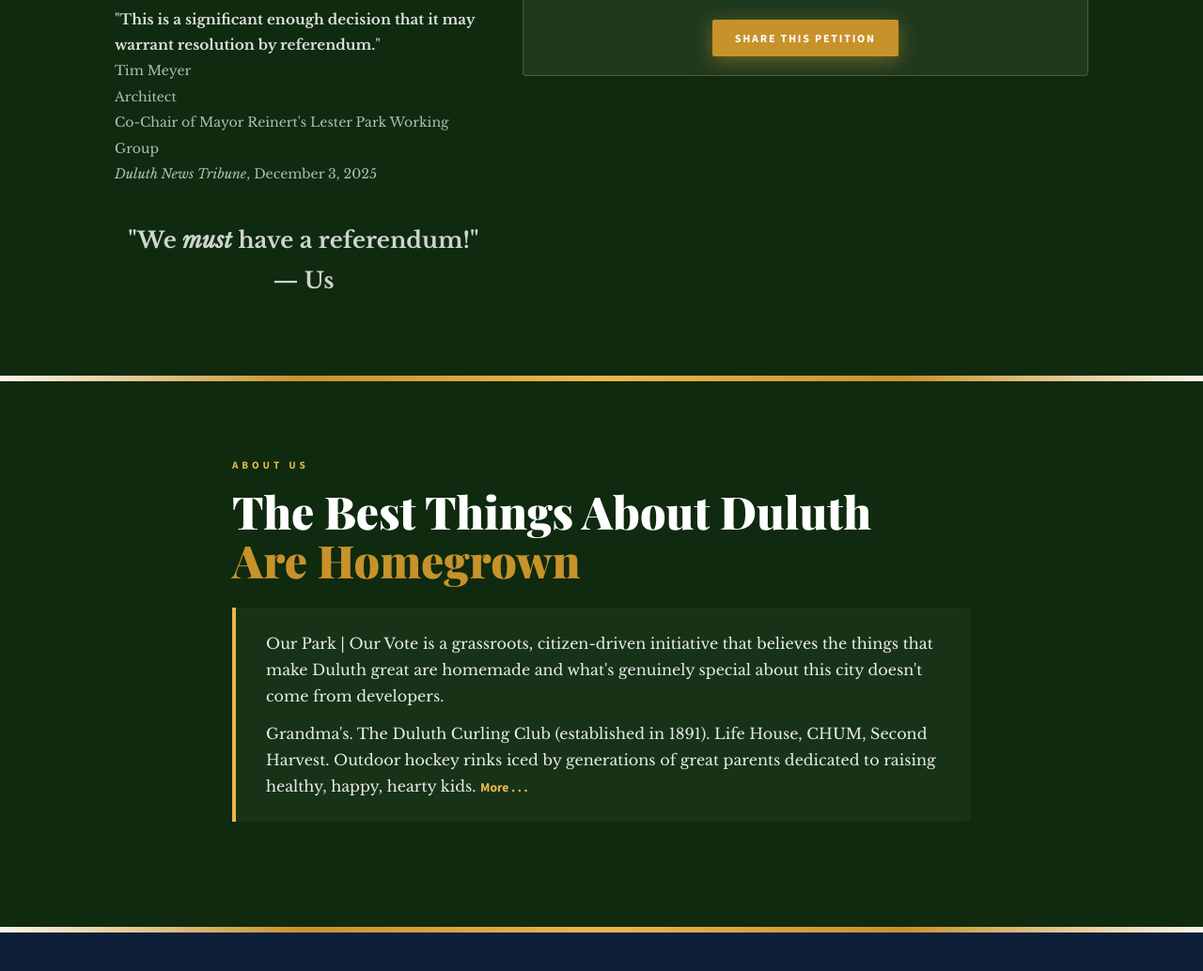
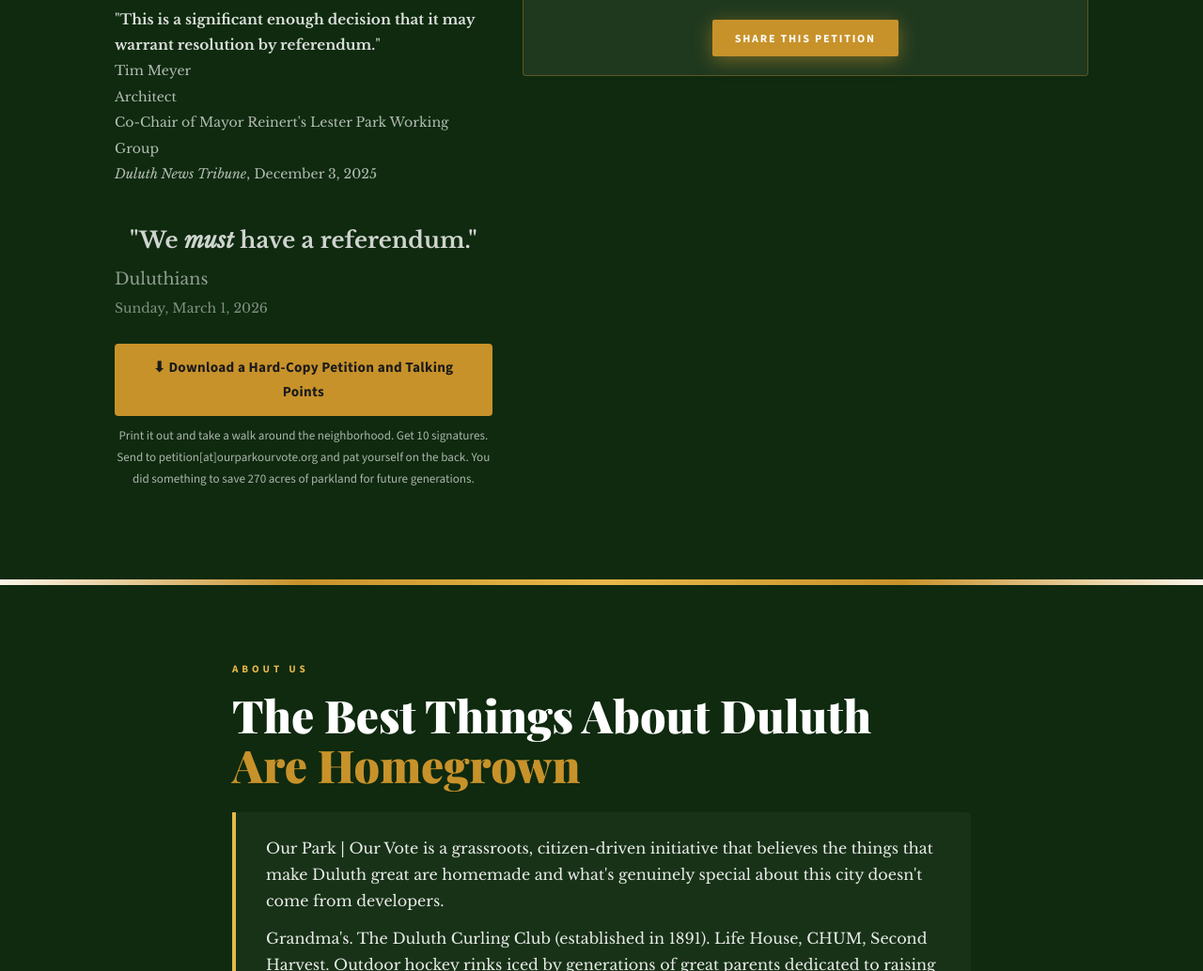
Before and after one commit to mbernstein04/ourparkourvote, a plain HTML site: page thank-you.html in a window 1280 px wide. Shown: the part 707-1741 px from the top of the page at 94% size. Drawn offline with nearby package versions, Linux system fonts and the light colour scheme; a web font is replaced by a local one.

Commit message:
Add files via upload

```diff
--- a/thank-you.html
+++ b/thank-you.html
@@ -878,7 +878,11 @@ footer a { color: var(--gold-light); }
         <!-- Tim Meyer - desktop only -->
         <div id="tim-meyer-desktop" style="margin-top:2rem;">
           <div style="border-top:2px solid rgba(255,255,255,0.4);margin-bottom:1.5rem;"></div>
-          <p style="color:rgba(255,255,255,0.85);font-family:'Libre Baskerville',Georgia,serif;font-size:0.95rem;line-height:1.8;margin:0;font-weight:400;">"<strong>This is a significant enough decision that it may warrant resolution by referendum.</strong>"<br><span style="font-size:0.88rem;opacity:0.8;">Tim Meyer<br>Architect<br>Co-Chair of Mayor Reinert's Lester Park Working Group<br><em>Duluth News Tribune</em>, December 3, 2025<br><br><strong style="color:#fff;font-size:1.5rem;display:block;text-align:center;margin-top:0.5rem;">"We <em>must</em> have a referendum!" — Us</strong></span></p>
+          <p style="color:rgba(255,255,255,0.85);font-family:'Libre Baskerville',Georgia,serif;font-size:0.95rem;line-height:1.8;margin:0;font-weight:400;">"<strong>This is a significant enough decision that it may warrant resolution by referendum.</strong>"<br><span style="font-size:0.88rem;opacity:0.8;">Tim Meyer<br>Architect<br>Co-Chair of Mayor Reinert's Lester Park Working Group<br><em>Duluth News Tribune</em>, December 3, 2025<br><br><strong style="color:#fff;font-size:1.5rem;display:block;text-align:center;margin-top:0.5rem;">"We <em>must</em> have a referendum."</strong><span style="font-size:1.1rem;opacity:0.8;display:block;margin-top:0.3rem;">Duluthians</span><span style="font-size:0.88rem;opacity:0.7;display:block;margin-top:0.2rem;">Sunday, March 1, 2026</span></span></p>
+        <div style="margin-top:1.5rem;text-align:center;">
+          <a href="petition.pdf" download style="display:inline-block;background:var(--gold);color:#1a1a1a;font-family:'Source Sans 3',sans-serif;font-weight:800;font-size:0.95rem;padding:0.75rem 1.25rem;border-radius:4px;text-decoration:none;letter-spacing:0.02em;">⬇ Download a Hard-Copy Petition and Talking Points</a>
+          <p style="font-family:'Source Sans 3',sans-serif;font-size:0.82rem;color:rgba(255,255,255,0.65);margin-top:0.6rem;">Print it out and take a walk around the neighborhood. Get 10 signatures. Send to petition[at]ourparkourvote.org and pat yourself on the back. You did something to save 270 acres of parkland for future generations.</p>
+        </div>
         </div>
         </div>
       </div>
@@ -971,7 +975,11 @@ function copyShareLink(btn) {
 <section id="tim-meyer-mobile" style="background:var(--forest-dark);padding:2.5rem 0;">
   <div class="container-narrow" style="text-align:center;">
     <div style="border-top:2px solid rgba(255,255,255,0.4);margin-bottom:1.5rem;"></div>
-    <p style="color:rgba(255,255,255,0.85);font-family:'Libre Baskerville',Georgia,serif;font-size:0.95rem;line-height:1.8;margin:0;font-weight:400;">"<strong>This is a significant enough decision that it may warrant resolution by referendum.</strong>"<br><span style="font-size:0.88rem;opacity:0.8;">Tim Meyer<br>Architect<br>Co-Chair of Mayor Reinert's Lester Park Working Group<br><em>Duluth News Tribune</em>, December 3, 2025<br><br><strong style="color:#fff;font-size:1.5rem;display:block;text-align:center;margin-top:0.5rem;">"We <em>must</em> have a referendum!" — Us</strong></span></p>
+    <p style="color:rgba(255,255,255,0.85);font-family:'Libre Baskerville',Georgia,serif;font-size:0.95rem;line-height:1.8;margin:0;font-weight:400;">"<strong>This is a significant enough decision that it may warrant resolution by referendum.</strong>"<br><span style="font-size:0.88rem;opacity:0.8;">Tim Meyer<br>Architect<br>Co-Chair of Mayor Reinert's Lester Park Working Group<br><em>Duluth News Tribune</em>, December 3, 2025<br><br><strong style="color:#fff;font-size:1.5rem;display:block;text-align:center;margin-top:0.5rem;">"We <em>must</em> have a referendum."</strong><span style="font-size:1.1rem;opacity:0.8;display:block;margin-top:0.3rem;">Duluthians</span><span style="font-size:0.88rem;opacity:0.7;display:block;margin-top:0.2rem;">Sunday, March 1, 2026</span></span></p>
+        <div style="margin-top:1.5rem;text-align:center;">
+          <a href="petition.pdf" download style="display:inline-block;background:var(--gold);color:#1a1a1a;font-family:'Source Sans 3',sans-serif;font-weight:800;font-size:0.95rem;padding:0.75rem 1.25rem;border-radius:4px;text-decoration:none;letter-spacing:0.02em;">⬇ Download a Hard-Copy Petition and Talking Points</a>
+          <p style="font-family:'Source Sans 3',sans-serif;font-size:0.82rem;color:rgba(255,255,255,0.65);margin-top:0.6rem;">Print it out and take a walk around the neighborhood. Get 10 signatures. Send to petition[at]ourparkourvote.org and pat yourself on the back. You did something to save 270 acres of parkland for future generations.</p>
+        </div>
   </div>
 </section>
 
```
Also changed, not shown: index.html (+1 -1 lines).
